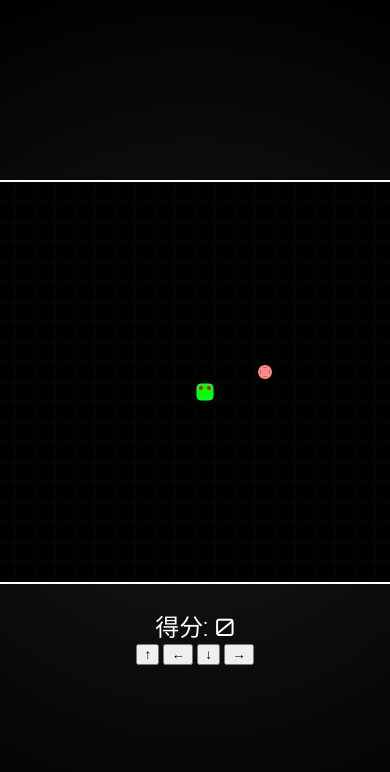
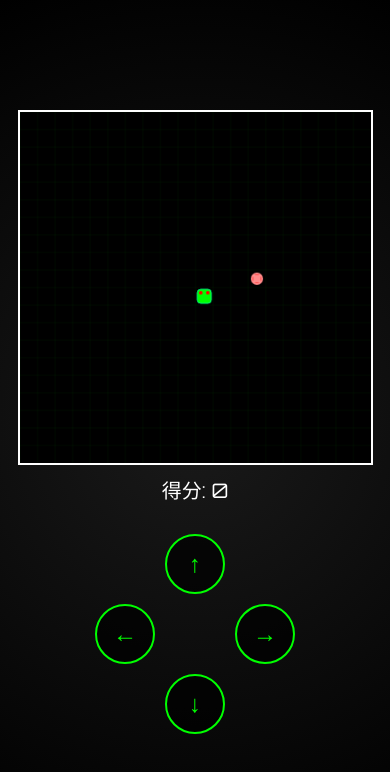
Before and after one commit to J9HSON/J9HSON.github.io, a plain HTML site: page index.html in a window 390 px wide. Drawn offline with Linux system fonts and the light colour scheme.

Commit message:
Update style.css

```diff
--- a/style.css
+++ b/style.css
@@ -8,6 +8,7 @@ body {
   background: radial-gradient(circle, #1a1a1a 0%, #000 100%);
   font-family: 'Orbitron', sans-serif;
   overflow: hidden;
+  touch-action: none;
 }
 
 @keyframes scanline {
@@ -34,6 +35,7 @@ body::before {
 
 .game-container {
   text-align: center;
+  position: relative;
 }
 
 canvas {
@@ -44,5 +46,62 @@ canvas {
 .score {
   color: #fff;
   font-size: 24px;
+  margin: 20px 0;
+}
+
+.mobile-controls {
+  display: none;
+  grid-template-areas:
+    ". up ."
+    "left . right"
+    ". down .";
+  gap: 10px;
   margin-top: 20px;
 }
+
+.control {
+  width: 60px;
+  height: 60px;
+  border: 2px solid #00ff00;
+  background: rgba(0, 0, 0, 0.7);
+  color: #00ff00;
+  font-size: 24px;
+  border-radius: 50%;
+  cursor: pointer;
+  user-select: none;
+  -webkit-tap-highlight-color: transparent;
+}
+
+.control:active {
+  background: rgba(0, 255, 0, 0.2);
+}
+
+.up { grid-area: up; }
+.left { grid-area: left; }
+.down { grid-area: down; }
+.right { grid-area: right; }
+
+@media (max-width: 600px) {
+  canvas {
+    width: 90vw;
+    height: 90vw;
+  }
+
+  .game-container {
+    width: 100vw;
+    height: 100vh;
+    display: flex;
+    flex-direction: column;
+    justify-content: center;
+    align-items: center;
+  }
+
+  .mobile-controls {
+    display: grid;
+  }
+
+  .score {
+    font-size: 20px;
+    margin: 10px 0;
+  }
+}
```
